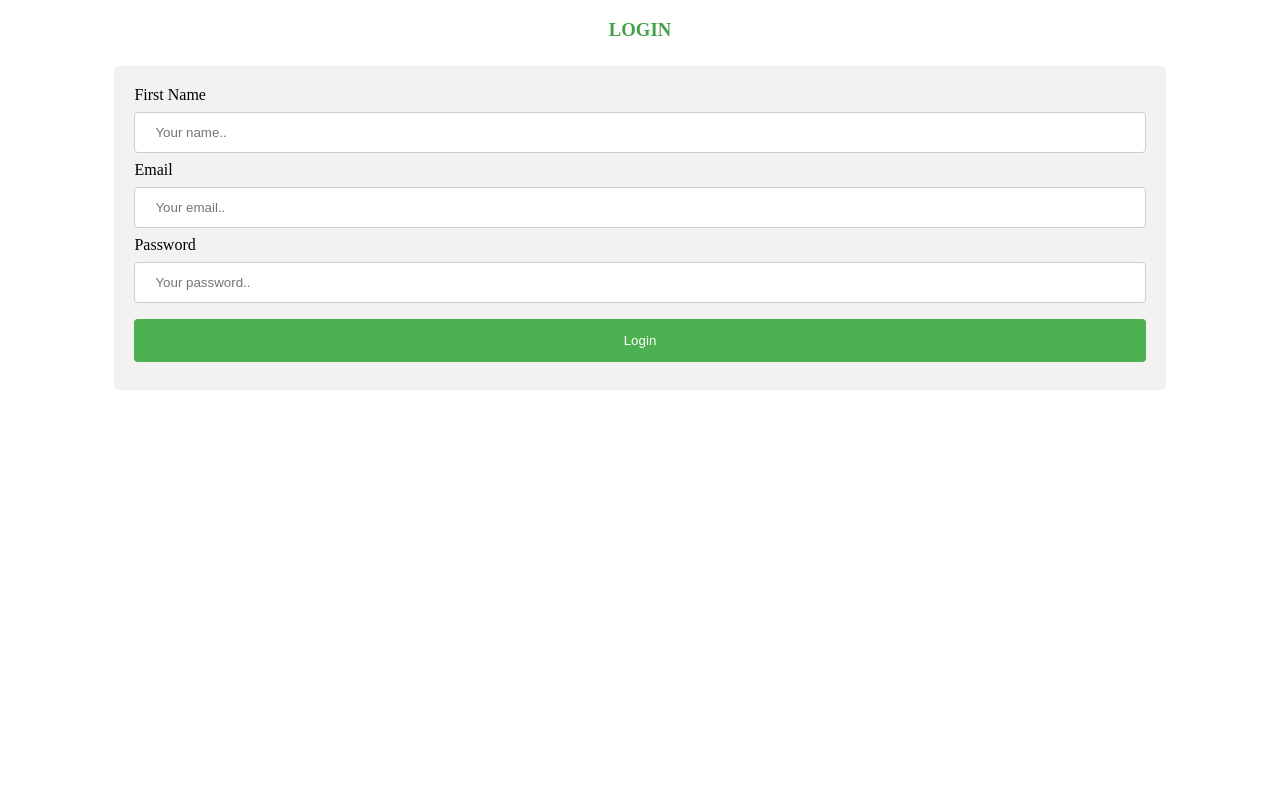
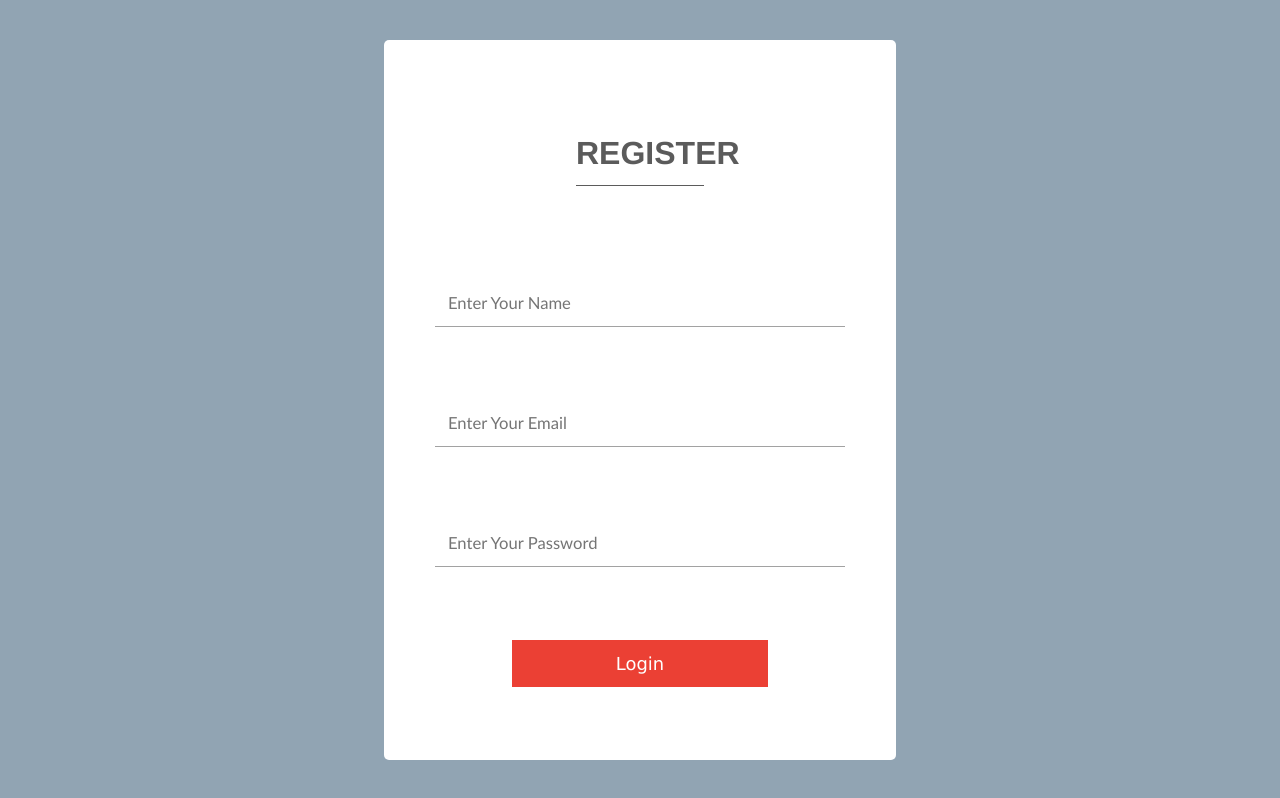
Before and after one commit to rajpoudell/ejs, a website: page index.html in a window 1280 px wide. Drawn offline with Linux system fonts and the light colour scheme.

Commit message:
update html with post and action link

```diff
--- a/index.html
+++ b/index.html
@@ -1,76 +1,82 @@
 <!DOCTYPE html>
-
-<html>
-
+<html lang="en">
   <head>
-    <meta charset="UTF-8">
-    <meta name="viewport" content="width=device-width, initial-scale=1.0">
-    <title>Express js</title>
-    <link rel="shortcut icon" href="https://e7.pngegg.com/pngimages/925/447/png-clipart-express-js-node-js-javascript-mongodb-node-js-text-trademark.png" type="image/x-icon">
-  </head>
+    <meta charset="UTF-8" />
+    <meta http-equiv="X-UA-Compatible" content="IE=edge" />
+    <meta name="viewport" content="width=device-width, initial-scale=1.0" />
+    <title>FORM</title>
     <style>
-input[type=text], select {
-  width: 100%;
-  padding: 12px 20px;
-  margin: 8px 0;
-  display: inline-block;
-  border: 1px solid #ccc;
-  border-radius: 4px;
-  box-sizing: border-box;
-}
-input[type=password], select {
-  width: 100%;
-  padding: 12px 20px;
-  margin: 8px 0;
-  display: inline-block;
-  border: 1px solid #ccc;
-  border-radius: 4px;
-  box-sizing: border-box;
+      body {
+        background-color: rgb(145, 164, 179);
+        margin: 0%;
+        display: flex;
+        justify-content: center;
+        align-items: center;
+        height: 100vh;
+        width: 100vw;
       }
 
-input[type=submit] {
-  width: 100%;
-  background-color: #4CAF50;
+      form {
+        display: flex;
+        flex-direction: column;
+        height: 90vh;
+        border-radius: 5px;
+        width: 40vw;
+        background-color: white;
+        align-items: center;
+        justify-content: space-evenly;
+      }
+      form > h1 {
+        color: rgba(0, 0, 0, 0.644);
+        border-bottom: 1px solid rgba(0, 0, 0, 0.644);
+        width: 10vw;
+        text-align: center;
+        padding-bottom: 1vmax;
+        font-family: "Franklin Gothic Medium", "Arial Narrow", Arial, sans-serif;
+      }
+      form > input {
+        padding: 1vmax;
+        width: 30vw;
+        outline: none;
+        font-family: "Gill Sans", "Gill Sans MT", Calibri, "Trebuchet MS",
+          sans-serif;
+        font-size: 1.3vmax;
+        border: none;
+        border-bottom: 1px solid rgba(70, 70, 70, 0.5);
+      }
+      form > input[type="submit"] {
+        width: 20vw;
+        border: none;
+        cursor: pointer;
+        background-color: #eb4034;
         color: white;
-  padding: 14px 20px;
-  margin: 8px 0;
-  border: none;
-  border-radius: 4px;
-  cursor: pointer;
+        font-family: "Lucida Sans", "Lucida Sans Regular", "Lucida Grande",
+          "Lucida Sans Unicode", Geneva, Verdana, sans-serif;
+        font-size: 1.4vmax;
+        transition: all 0.5s;
       }
-
-input[type=submit]:hover {
-  background-color: #45a049;
-}
-
-div {
-  border-radius: 5px;
-  background-color: #f2f2f2;
-  padding: 20px;
-  width: 80%;
-  margin: 25px auto;
-}
-h3{
-    text-align: center;
-    color: #45a049;
+      form > input[type="submit"]:hover {
+        background-color: #c4342a;
       }
     </style>
+  </head>
   <body>
-
-<h3>LOGIN</h3>
-
-<div class="form">
-  <form action="/" method="post">
-      <label for="fname">First Name</label>
-      <input type="text" id="fname" name="firstname" placeholder="Your name..">
-    <label for="fname">Email</label>
-    <input type="text" id="email" name="email" placeholder="Your email..">
-
-    <label for="lname">Password</label>
-    <input type="text" id="password" name="password" placeholder="Your password..">
-    <input type="submit" value="Login">
+    <form action="/api/v1/register" method="post">
+      <h1>REGISTER</h1>
+      <input placeholder="Enter Your Name" type="text" name="name" id="name" />
+      <input
+        placeholder="Enter Your Email"
+        type="email"
+        name="email"
+        id="email"
+      />
+      <input
+        placeholder="Enter Your Password"
+        type="password"
+        name="password"
+        id="password"
+      />
+      <input type="submit" value="Login" />
     </form>
-</div>
-
   </body>
 </html>
```
Lines whose indentation alone changed are shown as unchanged.
